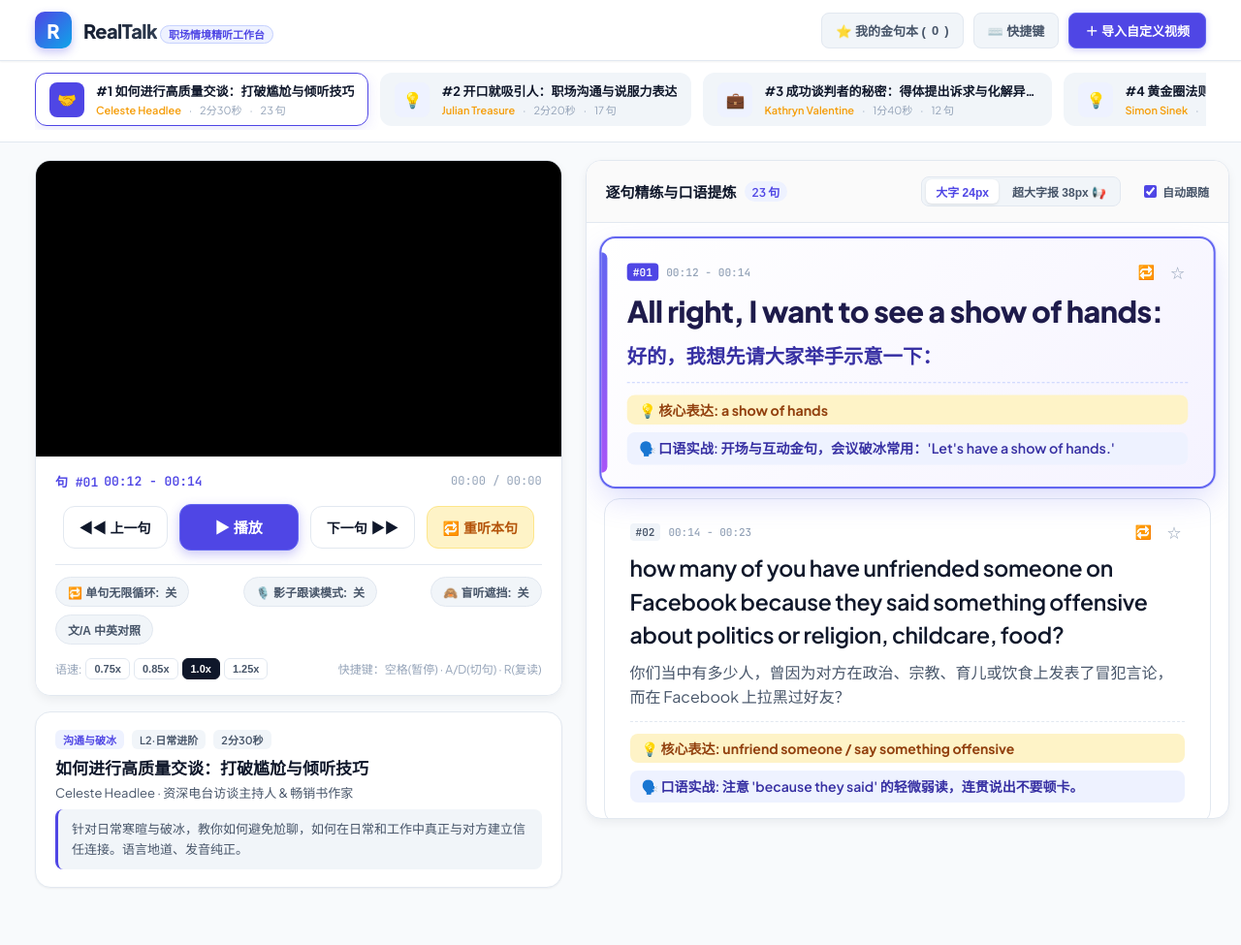
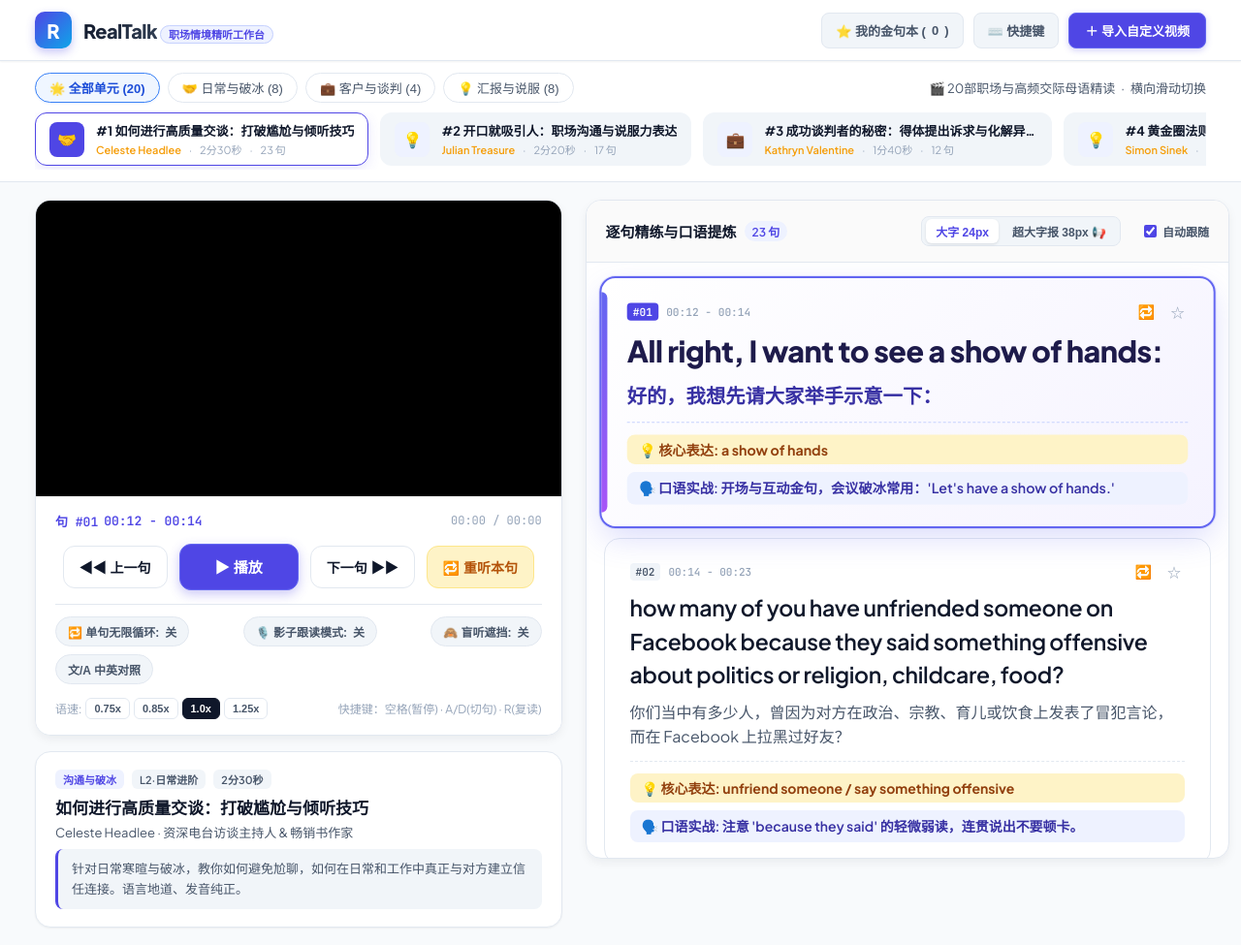
Before and after one commit to zhang370156449/realtalk, a plain HTML site: page index.html in a window 1280 px wide. Shown: the whole page at 97% size. Before the commit the page ends 934 px from the top, so only its background shows below. Drawn offline with Linux system fonts and the light colour scheme.

Commit message:
Add scenario filter pills to 20-video curriculum navigation

```diff
--- a/index.html
+++ b/index.html
@@ -1112,6 +1112,19 @@
 
   <!-- Video Selector Bar -->
   <section class="video-selector-bar">
+    <div class="selector-filter-row">
+      <div class="filter-tabs">
+        <button class="filter-pill active" data-cat="all" onclick="setCategoryFilter('all')">🌟 全部单元 (20)</button>
+        <button class="filter-pill" data-cat="communication" onclick="setCategoryFilter('communication')">🤝 日常与破冰 (8)</button>
+        <button class="filter-pill" data-cat="negotiation" onclick="setCategoryFilter('negotiation')">💼 客户与谈判 (4)</button>
+        <button class="filter-pill" data-cat="pitching" onclick="setCategoryFilter('pitching')">💡 汇报与说服 (8)</button>
+      </div>
+      <div class="video-count-info">
+        <span>🎬 20部职场与高频交际母语精读</span>
+        <span>·</span>
+        <span>横向滑动切换</span>
+      </div>
+    </div>
     <div class="selector-container" id="videoSelectorContainer">
       <!-- Generated via JS -->
     </div>
```
